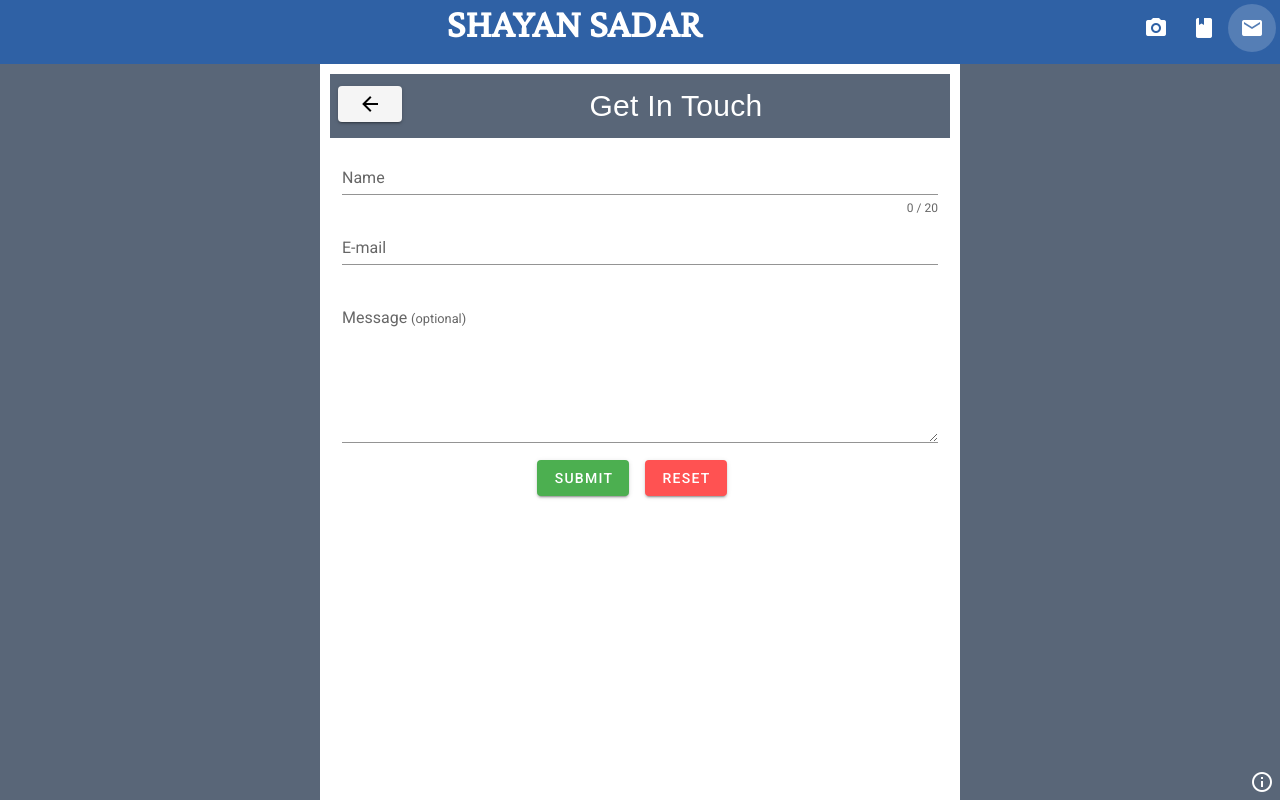
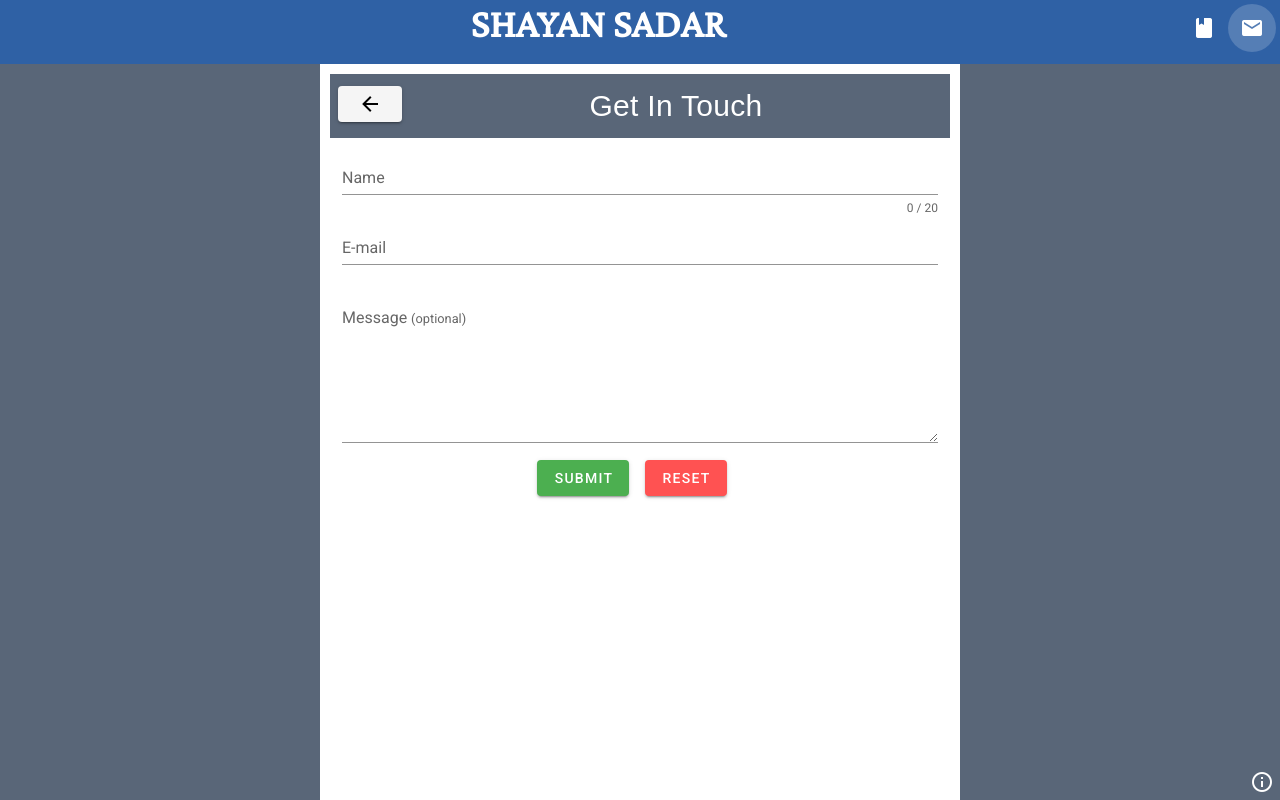
Before and after one commit to shayan09/shayan-app, a Nuxt app: page /contact in a window 1280 px wide. Built offline with nearby package versions, Linux system fonts and the light colour scheme; a web font is replaced by a local one; what vue-typed-js would draw is missing.

Commit message:
Change gallery routing

```diff
--- a/components/SideIntro.vue
+++ b/components/SideIntro.vue
@@ -48,7 +48,7 @@ export default {
 			if (show)
 				this.finalContent =
 					this.whoAmI +
-					"<p>Thank you for your curosity to know more, but I don't have anything else at the moment.</p>"
+					"<p>Thank you for your curosity to know more, but I don't have anything else at the moment. Meanwhile, checkout some <a href='http://shayansadar.com/gallery' style='font-weight: bold; letter-spacing: 3px;'>photos</a> I clicked.</p>"
 			else this.finalContent = this.whoAmI
 			this.icon = !this.icon
 		}
--- a/layouts/default.vue
+++ b/layouts/default.vue
@@ -16,15 +16,6 @@
 				>SHAYAN SADAR</v-app-bar-title
 			>
 			<v-spacer></v-spacer>
-
-			<v-tooltip bottom>
-				<template #activator="{ on, attrs }">
-					<v-btn icon dark v-bind="attrs" to="/gallery" v-on="on">
-						<v-icon>mdi-camera</v-icon>
-					</v-btn>
-				</template>
-				<span>Gallery</span>
-			</v-tooltip>
 
 			<v-tooltip bottom>
 				<template #activator="{ on, attrs }">
```
